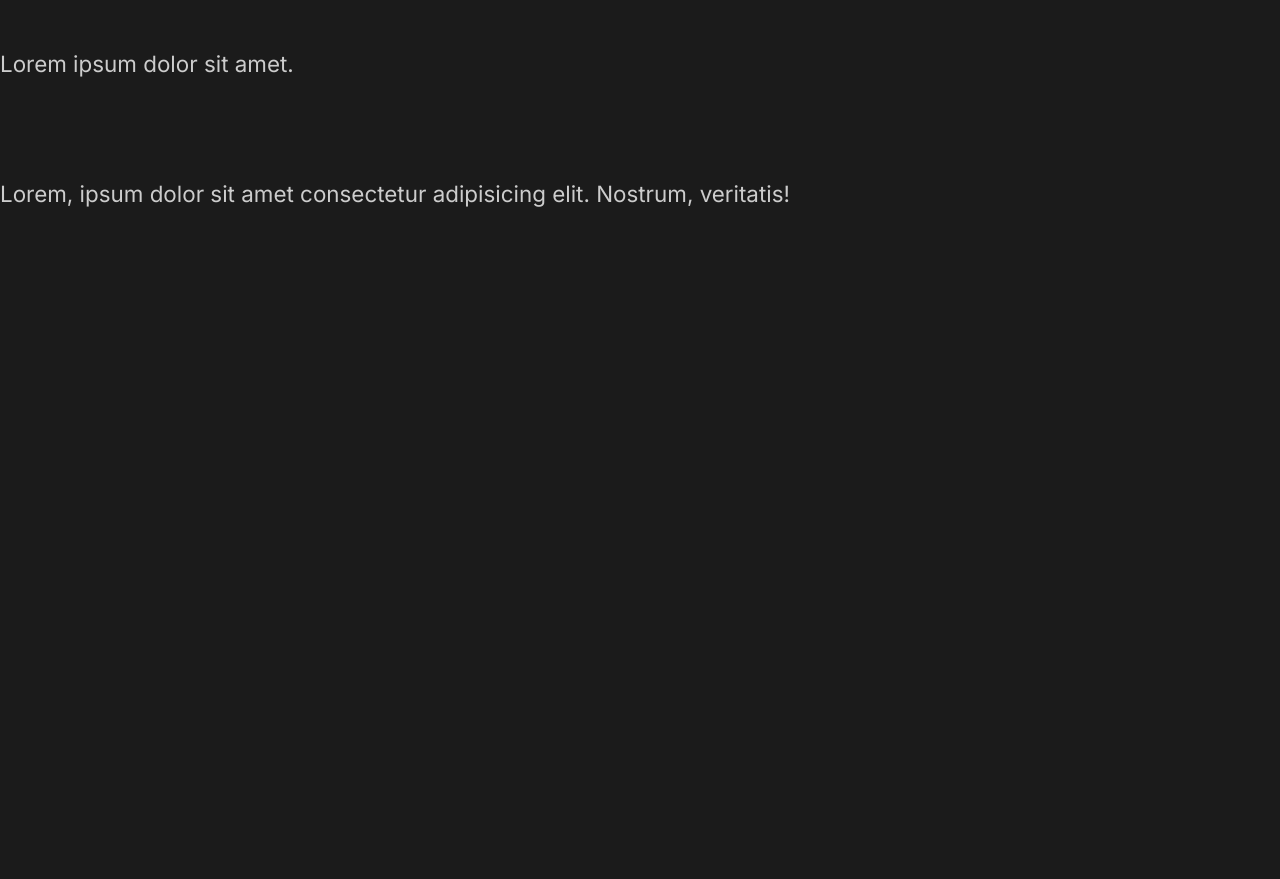
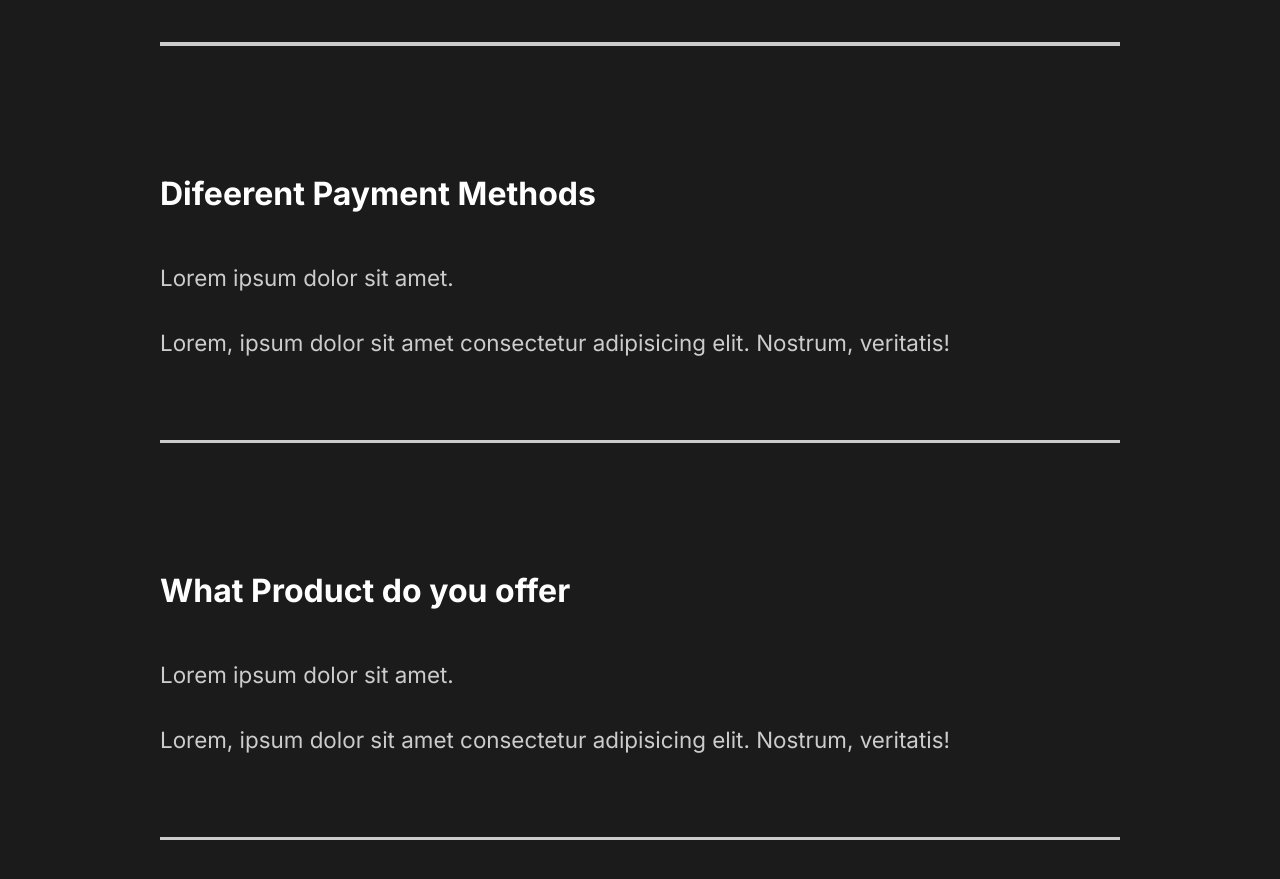
Before and after one commit to TedMwai/capture-portofolio, a React (Create React App) app: page / in a window 1280 px wide. Shown: the part 3006-3885 px from the top of the page. Before the commit the page ends 3265 px from the top, so only its background shows below. Built offline with nearby package versions, Linux system fonts and the light colour scheme.

Commit message:
styled faq section

```diff
--- a/src/components/FaqSection.js
+++ b/src/components/FaqSection.js
@@ -1,6 +1,9 @@
+import styled from "styled-components";
+import { About } from "../styles";
+
 const FaqSection = () => {
   return (
-    <div className="faq">
+    <Faq>
       <h2>
         Any Questions <span>FAQ</span>
       </h2>
@@ -13,6 +16,7 @@
             veritatis!
           </p>
         </div>
+        <div className="faq-line"></div>
       </div>
       <div className="question">
         <h4>Daily Schedule</h4>
@@ -23,6 +27,7 @@
             veritatis!
           </p>
         </div>
+        <div className="faq-line"></div>
       </div>
       <div className="question">
         <h4>Difeerent Payment Methods</h4>
@@ -33,6 +38,7 @@
             veritatis!
           </p>
         </div>
+        <div className="faq-line"></div>
       </div>
       <div className="question">
         <h4>What Product do you offer</h4>
@@ -43,9 +49,37 @@
             veritatis!
           </p>
         </div>
+        <div className="faq-line"></div>
       </div>
-    </div>
+    </Faq>
   );
 };
 
+const Faq = styled(About)`
+  display: block;
+  span {
+    display: block;
+  }
+  h2 {
+    padding-bottom: 2rem;
+    font-weight: lighter;
+  }
+  .faq-line {
+    background: #cccccc;
+    height: 0.2rem;
+    margin: 2rem 0rem;
+    width: 100%;
+  }
+  .question {
+    padding: 3rem 0rem;
+    cursor: pointer;
+  }
+  .answer {
+    padding: 2rem 0rem;
+    p {
+      padding: 1rem 0rem;
+    }
+  }
+`;
+
 export default FaqSection;
--- a/src/components/GlobalStyle.js
+++ b/src/components/GlobalStyle.js
@@ -35,6 +35,7 @@
     }
     h4 {
         font-weight: bold;
+        font-size: 2rem;
     }
     span {
         font-weight: bold;
```
